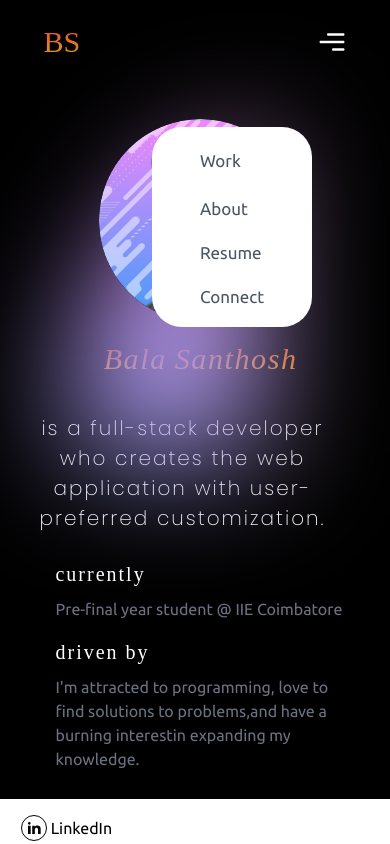
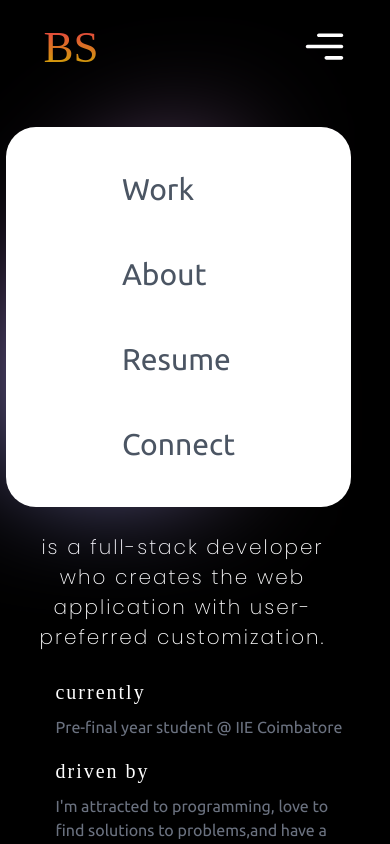
Before and after one commit to BALASANTHOSH01/Portfolio, a React (Vite) app: page / in a window 390 px wide. Both pictures are taken after a click on the icon 331 px from the left and 42 px from the top of the page. Shown: the top 844 px of the page. Built offline with nearby package versions, Linux system fonts and the light colour scheme; some icons are missing; a web font is replaced by a local one.

Commit message:
Mobile menu Updation

```diff
--- a/src/components/Hero/Hero.jsx
+++ b/src/components/Hero/Hero.jsx
@@ -5,7 +5,7 @@ const Hero = () => {
     <div className="text-white flex flex-col justify-around p-2 my-[5%]  max-w-screen-xl mx-auto text-left mt-[5%]">
       <div className=" ml-[17%] sm:ml-[3%]">
 
-        <div className="hidden sm:block w-[40%] sm:w-[70%] sm:mx-auto sm:mt-[2%]">
+        <div className="hidden sm:block  w-[100%] sm:mx-auto sm:mt-[2%]">
           <div
             className={`w-[40%] sm:w-[50%] items-center bg-profileBG blur-3xl absolute h-[40vh] box-border`}
           ></div>
@@ -25,8 +25,8 @@ const Hero = () => {
 
 
         <div className="hidden font-salsa italic text-transparent bg-gradient-to-b from-red-500 to-yellow-500 bg-clip-text  tracking-widest mt-[4%] sm:flex flex-row gap-2 justify-center">
-          <h1 className="text-[30px]">Bala</h1>
-          <h1 className="text-[30px]">Santhosh</h1>
+          <h1 className="text-[45px]">Bala</h1>
+          <h1 className="text-[45px]">Santhosh</h1>
         </div> {/**Mobile */}
 
         <p className=" text-white w-[80%] sm:w-[90%] text-[30px] sm:text-[20px] mt-8 tracking-widest font-Poppins font-thin text-center">
--- a/src/components/NavBar/NavBar.jsx
+++ b/src/components/NavBar/NavBar.jsx
@@ -28,24 +28,25 @@ const NavBar = () => {
     <div >
       <div className="flex p-3 w-[90%] mx-auto sm:justify-between items-center text-white sm:p-6">
         <div className=" w-[40%] sm:w-[50%]">
-          <p className=" font-Rubik text-3xl text-transparent bg-gradient-to-b from-red-500 to-yellow-500 bg-clip-text">BS</p>
+          <p className=" font-Rubik text-3xl sm:text-[45px] text-transparent bg-gradient-to-b from-red-500 to-yellow-500 bg-clip-text">BS</p>
         </div>
 
-        <div className="hidden cursor-pointer sm:flex flex-row justify-end text-white text-3xl w-[40%] ">
+        <div className="hidden cursor-pointer sm:flex flex-row justify-end text-white text-[45px] w-[40%] ">
           <CgMenuRight onClick={() => MenuToggle()} />
 
           {
             menuclikced === true ?
-              <div className="flex flex-col text-[17px] absolute top-[15%] right-[20%] z-50 bg-white text-gray-600 px-2 py-2 rounded-[30px]">
-                <Link to={"/"} className="hover:bg-gray-300 px-10 py-2 rounded-[30px]" onClick={() => ItemClicked()}>Work</Link>
-                <Link to={"/about"} className="hover:bg-gray-300 px-10 py-1 rounded-[30px]" onClick={() => ItemClicked()}>About</Link>
+              <div className="flex flex-col text-[17px] absolute top-[15%] right-[10%] z-50 bg-white text-gray-600 px-5 py-5 rounded-[30px]">
+                <Link to={"/"} className="hover:bg-gray-300 px-24 py-5 text-[30px] rounded-[30px] " onClick={() => ItemClicked()}>Work</Link>
+                <Link to={"/about"} className="hover:bg-gray-300 px-24 py-5 text-[30px] rounded-[30px] " onClick={() => ItemClicked()}>About</Link>
 
                 {/* <Link className="hover:bg-gray-300 px-10 py-1 rounded-[30px]" onClick={() => ItemClicked()}>
                 </Link> */}
+
                 <a href="https://drive.google.com/file/d/1XzZXETsDT63iAUCjnhnLQLihli7zMnLT/view?usp=drive_link"
-                  target="_blank" rel="noreferrer" className="hover:bg-gray-300 px-10 py-1 rounded-[30px]" onClick={() => ItemClicked()}>Resume</a>
+                  target="_blank" rel="noreferrer" className="hover:bg-gray-300 px-24 py-5 text-[30px] rounded-[30px] " onClick={() => ItemClicked()}>Resume</a>
 
-                <Link to={"/connect"} className="hover:bg-gray-300 px-10 py-1 rounded-[30px]" onClick={() => ItemClicked()}>Connect</Link>
+                <Link to={"/connect"} className="hover:bg-gray-300 px-24 py-5 text-[30px] rounded-[30px] " onClick={() => ItemClicked()}>Connect</Link>
               </div> : <></>
           }
 
```
